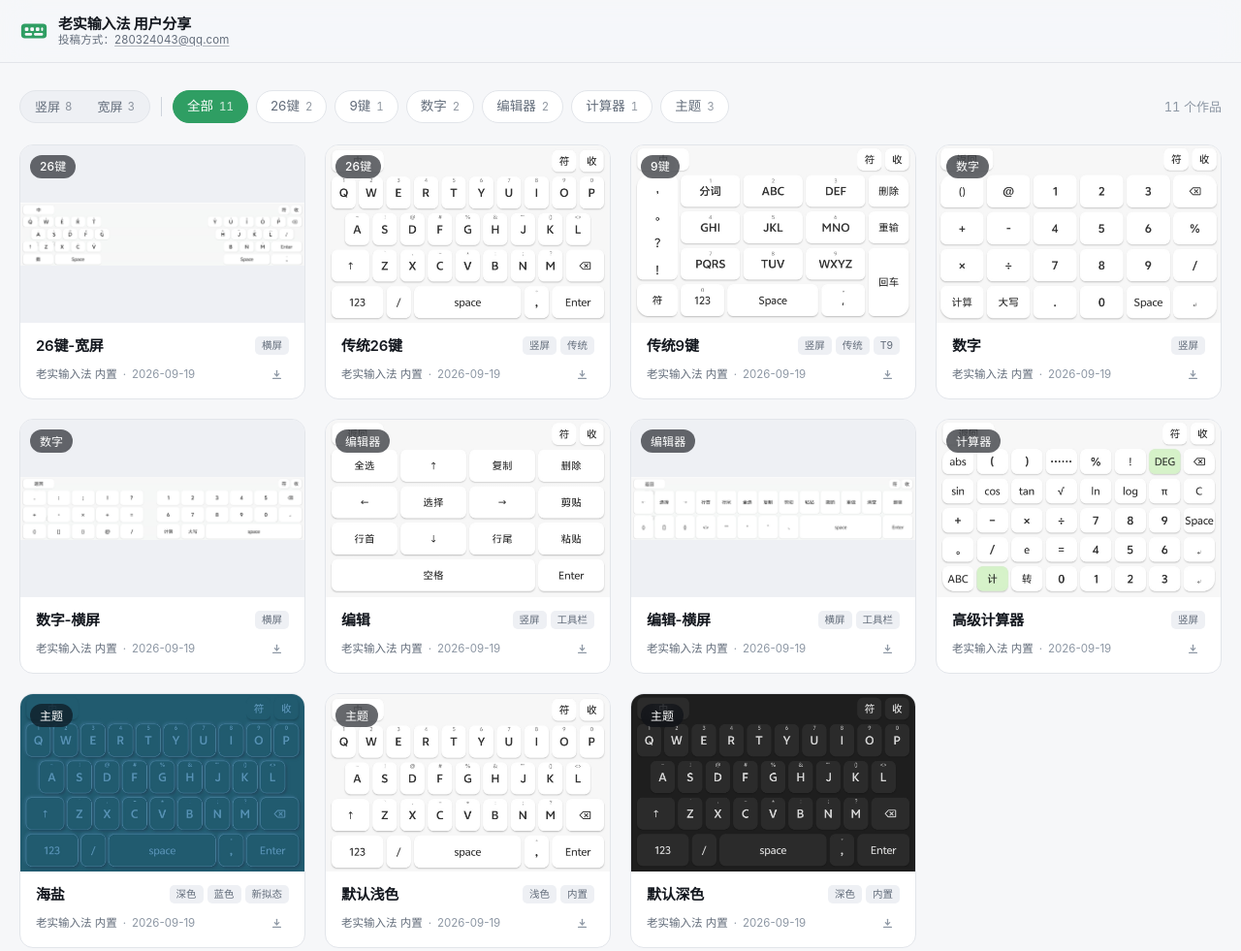
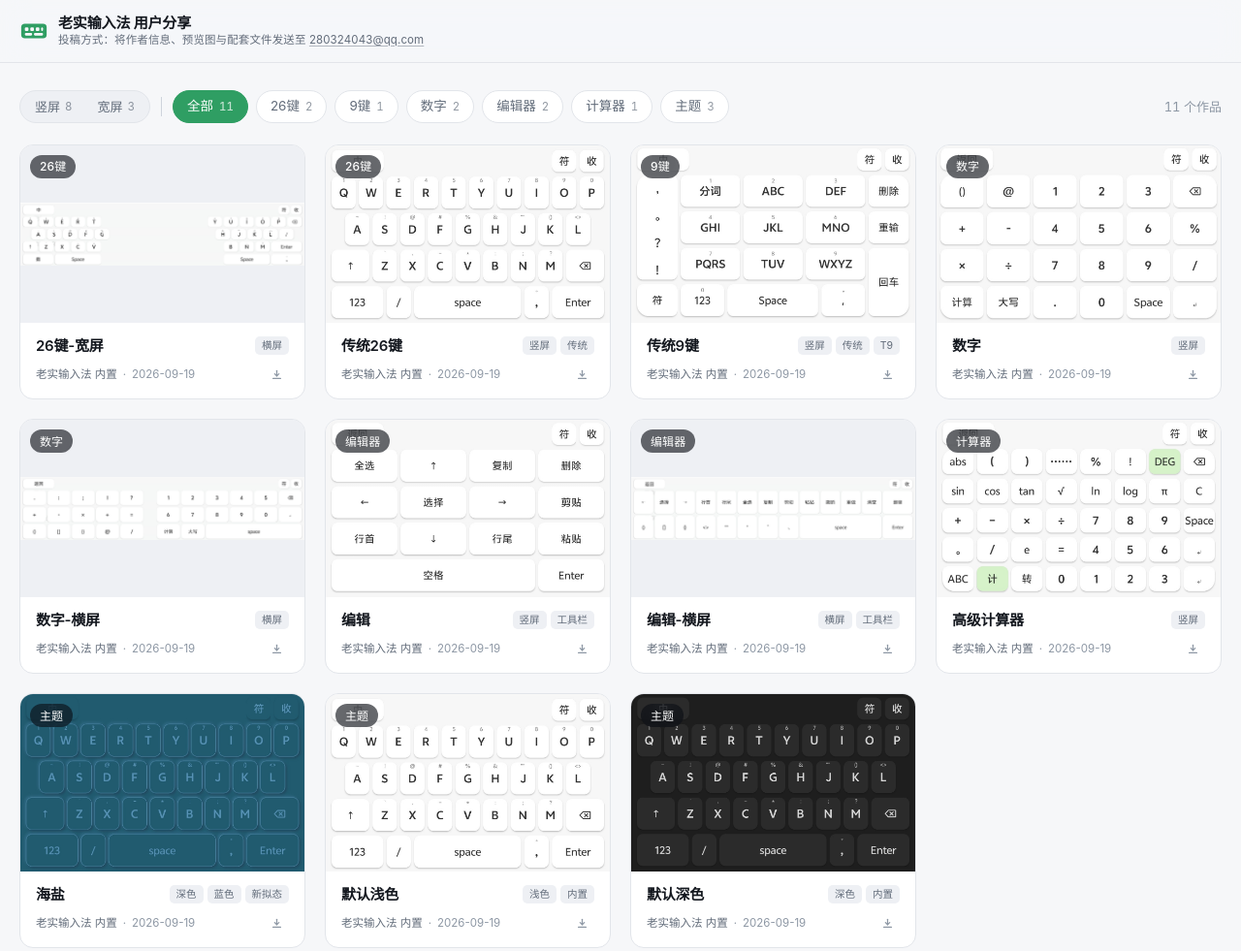
Before and after one commit to hero20072/lsshare, a website: page index.html in a window 1280 px wide. Shown: the top 981 px of the page at 97% size. Drawn offline with Linux system fonts and the light colour scheme.

Commit message:
style: 投稿方式恢复完整描述，窄屏自动折行

```diff
--- a/assets/styles.css
+++ b/assets/styles.css
@@ -136,11 +136,12 @@ code, .mono {
 }
 .brand-title:hover { color: var(--accent-text); }
 
+/* 描述较长，窄屏允许折行，因此不设 nowrap */
 .brand-sub {
   font-size: 11.5px;
+  line-height: 1.35;
   color: var(--text-dim);
   letter-spacing: .01em;
-  white-space: nowrap;
 }
 
 .brand-sub a {
--- a/index.html
+++ b/index.html
@@ -28,7 +28,8 @@
       </a>
       <div class="brand-text">
         <a class="brand-title" href="#/">老实输入法 用户分享</a>
-        <span class="brand-sub">投稿方式：<a href="mailto:280324043@qq.com">280324043@qq.com</a></span>
+        <span class="brand-sub">投稿方式：将作者信息、预览图与配套文件发送至
+          <a href="mailto:280324043@qq.com">280324043@qq.com</a></span>
       </div>
     </div>
   </div>
```
